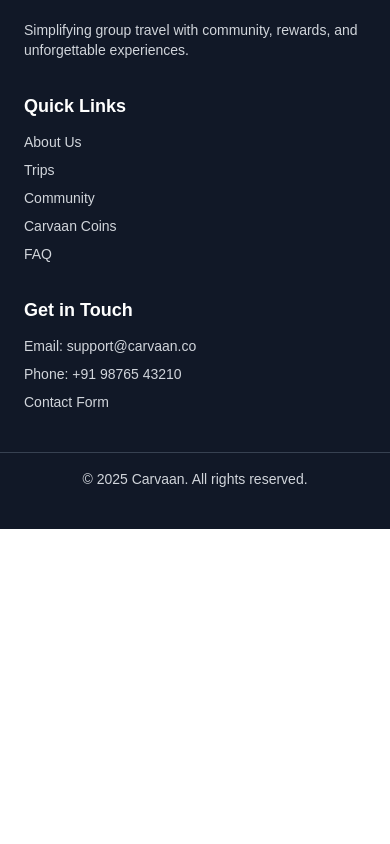
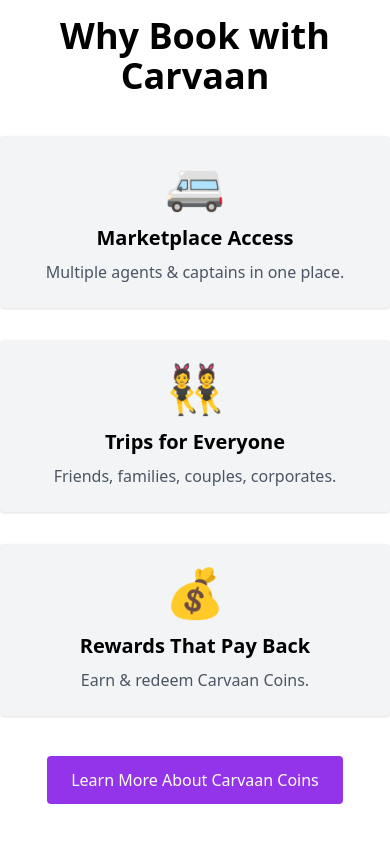
Before and after one commit to carvaangurgaon1/carvaan-website, a Next.js app: page /trips in a window 390 px wide. Shown: the part 5960-6804 px from the top of the page. Before the commit the page ends 6489 px from the top, so only its background shows below. Built offline with nearby package versions, Linux system fonts and the light colour scheme.

Commit message:
Create WhyCarvaan.js

```diff
--- /dev/null
+++ b/app/trips/components/WhyCarvaan.js
@@ -0,0 +1,26 @@
+// app/trips/components/WhyCarvaan.js
+export default function WhyCarvaan() {
+  const features = [
+    { title: "Marketplace Access", desc: "Multiple agents & captains in one place.", icon: "🚐" },
+    { title: "Trips for Everyone", desc: "Friends, families, couples, corporates.", icon: "👯" },
+    { title: "Rewards That Pay Back", desc: "Earn & redeem Carvaan Coins.", icon: "💰" },
+  ];
+
+  return (
+    <section className="py-20 bg-white text-center">
+      <div className="container mx-auto">
+        <h2 className="text-4xl font-bold mb-10">Why Book with Carvaan</h2>
+        <div className="grid md:grid-cols-3 gap-8">
+          {features.map((f, i) => (
+            <div key={i} className="p-6 bg-gray-100 rounded shadow">
+              <div className="text-5xl mb-4">{f.icon}</div>
+              <h3 className="text-xl font-semibold mb-2">{f.title}</h3>
+              <p className="text-gray-600">{f.desc}</p>
+            </div>
+          ))}
+        </div>
+        <button className="mt-10 px-6 py-3 bg-purple-600 text-white rounded">Learn More About Carvaan Coins</button>
+      </div>
+    </section>
+  );
+}
```
